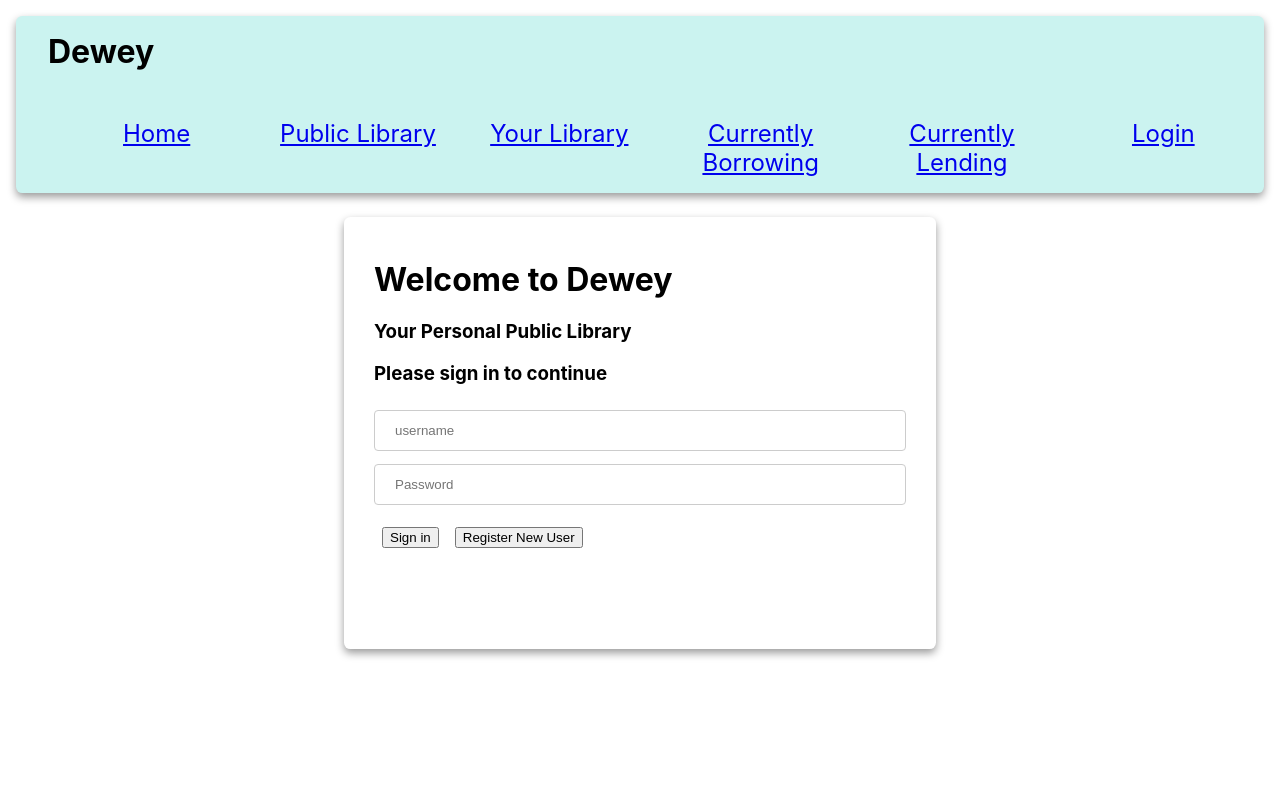
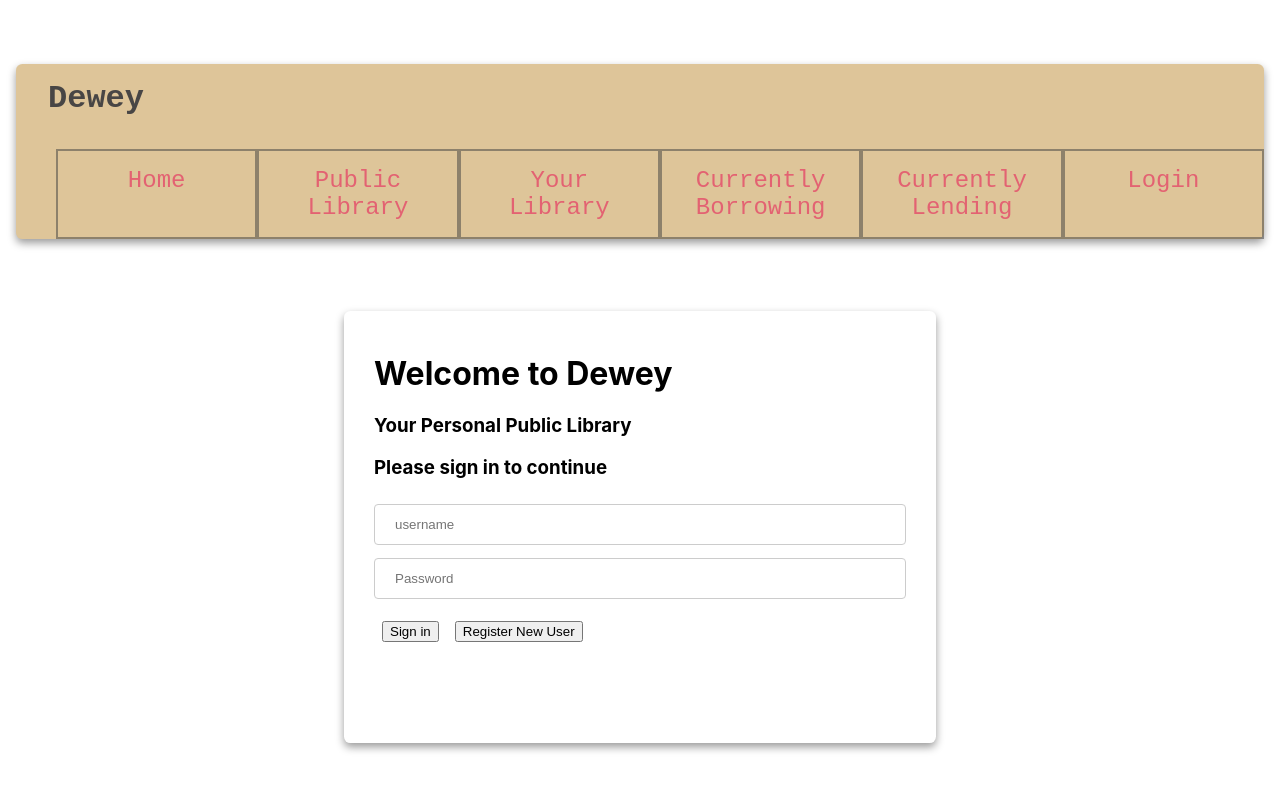
Before and after one commit to abernethyb/dewey, a React (Create React App) app: page /login in a window 1280 px wide. Shown: the top 790 px of the page. Built offline with nearby package versions, Linux system fonts and the light colour scheme.

Commit message:
adjusted fonts and text position

```diff
--- a/src/components/items/Item.css
+++ b/src/components/items/Item.css
@@ -34,6 +34,8 @@
 
 
 
+
+
 .item--card {
     background-color: rgba(46, 196, 182, 1);
     box-shadow: 0 4px 8px 0 rgba(0, 0, 0, 0.4);
@@ -42,6 +44,7 @@
     padding: 1rem;
     width: 15rem;
     height: 25rem;
+    font-family: monospace;
 }
 .item--card:hover {
     box-shadow: 0 8px 16px 0 rgba(0, 0, 0, 0.4);
@@ -55,6 +58,7 @@
     padding: 1rem;
     width: 15rem;
     height: 25rem;
+    font-family: monospace;
 }
 
 
@@ -66,6 +70,7 @@
     padding: 1rem;
     width: 15rem;
     height: 25rem;
+    font-family: monospace;
 }
 .personal--card:hover {
     box-shadow: 0 8px 16px 0 rgba(0, 0, 0, 0.4);
@@ -79,6 +84,7 @@
     padding: 1rem;
     width: 15rem;
     height: 25rem;
+    font-family: monospace;
 }
 .new--item {
     background-color: rgba(114, 168, 185, 1);
@@ -89,6 +95,7 @@
     width: 15rem;
     height: 25rem;
     text-align: center;
+    font-family: monospace;
 }
 
 .new--item:hover {
@@ -104,6 +111,7 @@
     width: 15rem;
     height: 25rem;
     text-align: center;
+    font-family: monospace;
 
 }
 .edit--form:hover {
@@ -122,6 +130,7 @@
     padding: 1rem;
     width: 15rem;
     height: 25rem;
+    font-family: monospace;
 }
 .checkout--card:hover {
     box-shadow: 0 8px 16px 0 rgba(0, 0, 0, 0.4);
@@ -135,6 +144,7 @@
     padding: 1rem;
     width: 15rem;
     height: 25rem;
+    font-family: monospace;
 }
 
 
@@ -147,6 +157,7 @@
     padding: 1rem;
     width: 15rem;
     height: 25rem;
+    font-family: monospace;
 }
 
 .lending--card:hover {
@@ -160,6 +171,7 @@
     padding: 1rem;
     width: 15rem;
     height: 25rem;
+    font-family: monospace;
 }
 
 .request--card:hover {
@@ -174,6 +186,7 @@
     border: 1px solid #ccc;
     border-radius: 4px;
     /* box-sizing: border-box; */
+    font-family: 'Courier New', Courier, monospace;
 }
 
 .new--item fieldset {
--- a/src/components/items/Library.css
+++ b/src/components/items/Library.css
@@ -18,12 +18,15 @@
 .library--title {
     display: flex;
     width: 100%;
-    justify-content: space-around;
+    justify-content: flex-start;
+    font-family: 'Courier New', Courier, monospace;
+    margin-left: 2rem;
 }
 .library--top {
     display: flex;
     width: 100%;
-    justify-content: center;
+    justify-content: space-around;
+    font-family: 'Courier New', Courier, monospace;
 }
 
 .search {
--- a/src/components/nav/NavBar.css
+++ b/src/components/nav/NavBar.css
@@ -1,11 +1,18 @@
+
+/*
+original background color:
+background-color: rgba(203, 243, 240, 1);
+*/
 header {
-    background-color: rgba(203, 243, 240, 1);
+    background-color: rgb(222, 197, 153);
     box-shadow: 0 4px 8px 0 rgba(0,0,0, 0.4);
     border-radius: 0.4rem;
     /* display: flex;
     flex-direction: row;
     flex-wrap: nowrap; */
-    margin: 1rem;
+    margin: 4rem 1rem;
+    color: rgba(72, 70, 69);
+    font-family: 'Courier New', Courier, monospace
 }
 
 .nav--container {
@@ -20,6 +27,7 @@ nav .nav--container li {
     text-align: center;
     font-size: 1.5em;
     list-style-type: none;
+    border: solid rgba(72, 70, 69, 0.534) 2px;
   }
 
 /* .nav-link {
@@ -34,6 +42,13 @@ nav .nav--container li {
     text-decoration: none;
     font-size: 16px;
 } */
+
+    .nav-link {
+        /* color: rgb(72 70 69); */
+        color: rgba(227, 98, 114, 1);
+        text-decoration: none;
+
+    }
 
   .nav-link:hover {
     color: brown;
```
